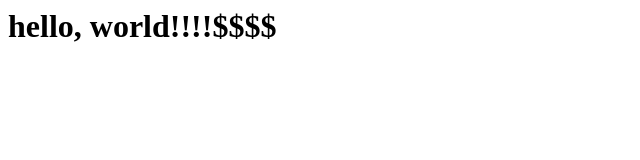
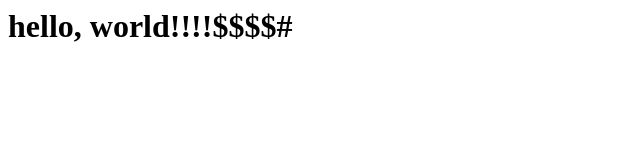
Before and after one commit to nwtgck/use-actions-netlify, a plain HTML site: page public/index.html in a window 1280 px wide. Shown: the full height of the page, 0-640 px from the left. Drawn offline with Linux system fonts and the light colour scheme.

Commit message:
Update index.html

```diff
--- a/public/index.html
+++ b/public/index.html
@@ -1 +1 @@
-<h1>hello, world!!!!$$$$</h1>
+<h1>hello, world!!!!$$$$#</h1>
```
